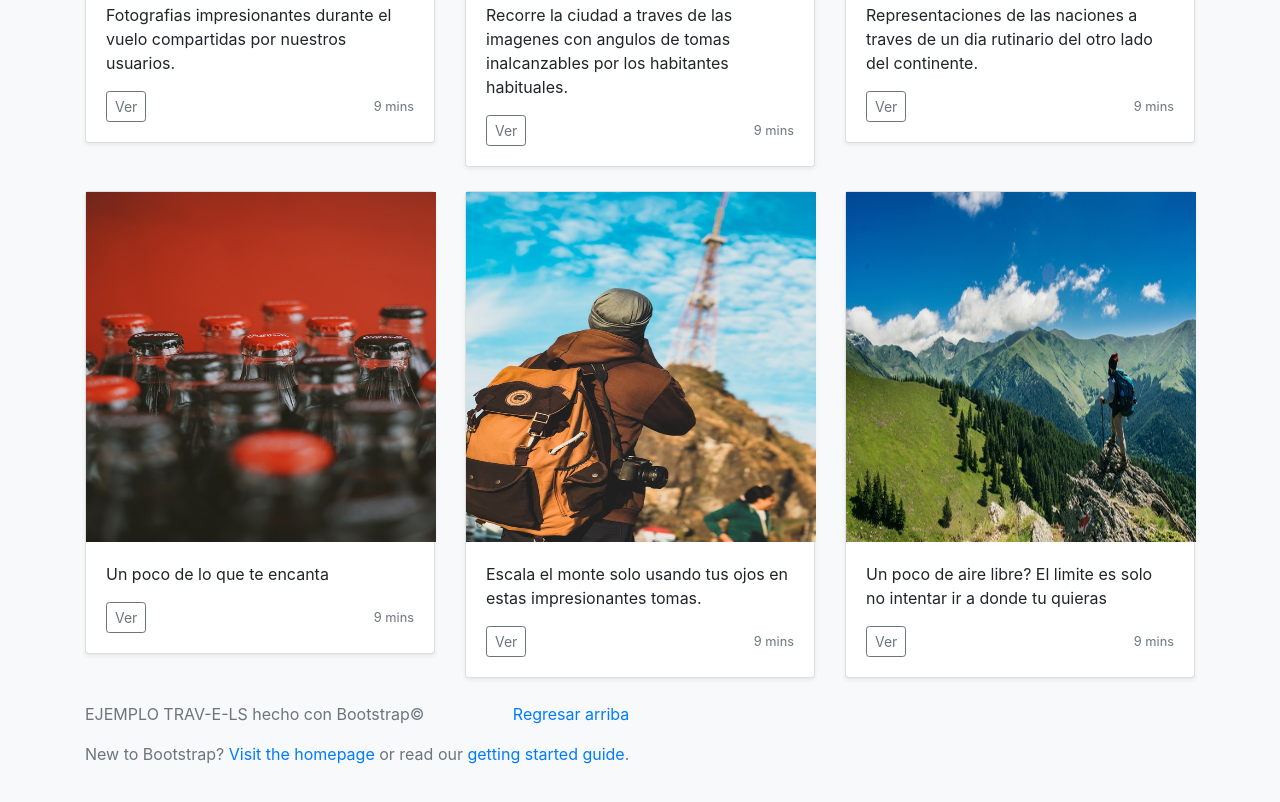
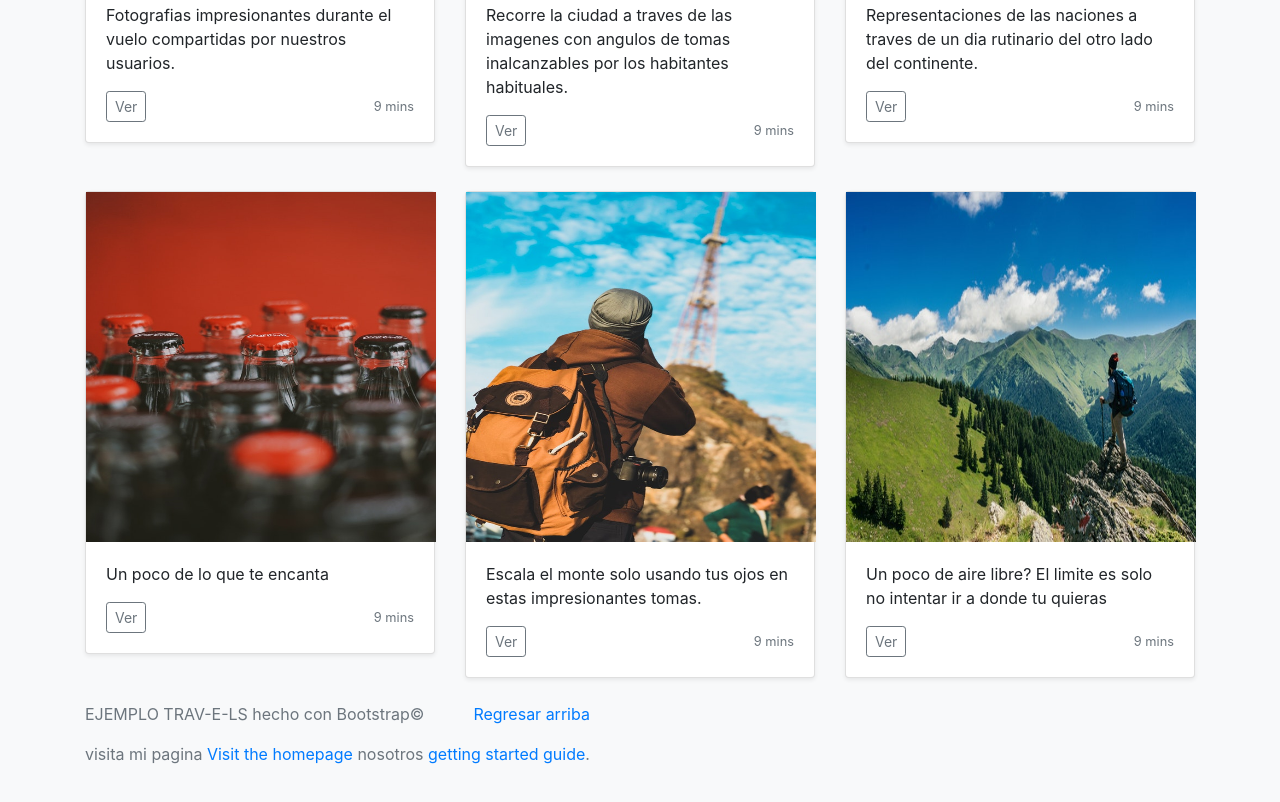
Before and after one commit to MagnoCarlosDaniel/archivos-frontend, a plain HTML site: page bootstrap/b2.html in a window 1280 px wide. Shown: the part 804-1606 px from the top of the page. Drawn offline with nearby package versions, Linux system fonts and the light colour scheme; files whose address does not match are found by name.

Commit message:
mensaje2

```diff
--- a/bootstrap/b2.html
+++ b/bootstrap/b2.html
@@ -152,7 +152,7 @@
         <a href="#">Regresar arriba</a>
       </p>
       <p>EJEMPLO TRAV-E-LS hecho con Bootstrap&copy;</p>
-      <p>New to Bootstrap? <a href="https://getbootstrap.com/">Visit the homepage</a> or read our <a href="/docs/4.4/getting-started/introduction/">getting started guide</a>.</p>
+      <p>visita mi pagina <a href="#">Visit the homepage</a> nosotros <a href="#">getting started guide</a>.</p>
     </div>
   </footer>
   <script src="https://code.jquery.com/jquery-3.4.1.slim.min.js" integrity="sha384-J6qa4849blE2+poT4WnyKhv5vZF5SrPo0iEjwBvKU7imGFAV0wwj1yYfoRSJoZ+n" crossorigin="anonymous"></script>
```
Also changed, not shown: index.html (+1 -1 lines).
